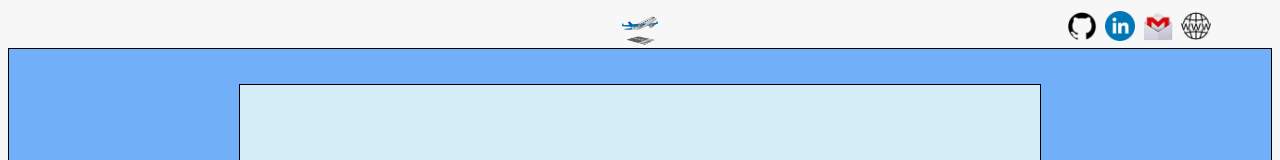
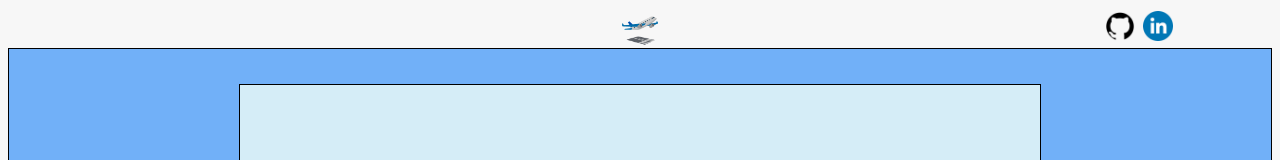
Before and after one commit to fsiino/swift-plane, a website built with webpack: page index.html in a window 1280 px wide. Shown: the top 160 px of the page. Built offline with nearby package versions, Linux system fonts and the light colour scheme.

Commit message:
Update contact info

```diff
--- a/index.html
+++ b/index.html
@@ -33,8 +33,8 @@
     <div class="contact">
       <a href="https://www.github.com/fsiino" target="_blank"><img alt="github" class="icon" src="assets/github-icon.png"></a>&nbsp;
       <a href="https://www.linkedin.com/in/fsiino" target="_blank"><img alt="linkedin" class="icon" src="assets/linkedin-icon.png"></a>&nbsp;
-      <a href="mailto:frankie.siino@gmail.com" target="_blank"><img alt="email" class="icon" src="assets/email-icon.png"></a>&nbsp;
-      <a href="https://www.frankiesiino.com" target="_blank"><img alt="personal site" class="icon" src="assets/web-icon.png"></a>&nbsp;
+      <!-- <a href="#" target="_blank"><img alt="email" class="icon" src="assets/email-icon.png"></a>&nbsp; -->
+      <!-- <a href="#" target="_blank"><img alt="personal site" class="icon" src="assets/web-icon.png"></a>&nbsp; -->
     </div>
 
 </div>
```
